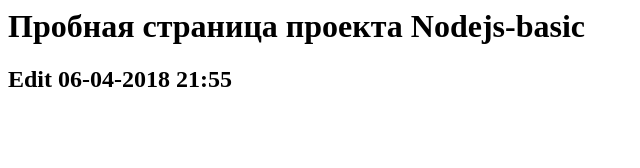
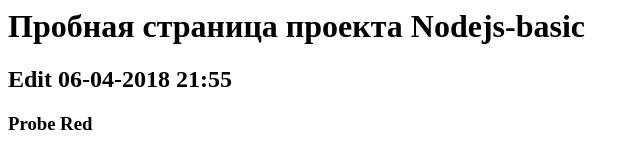
Before and after one commit to marat-landed/nodejs-basic, a website: page public/index.html in a window 1280 px wide. Shown: the whole page, without its empty margins (0-640 px from the left). Drawn offline with Linux system fonts and the light colour scheme.

Commit message:
06-04-18 21:55

```diff
--- a/public/index.html
+++ b/public/index.html
@@ -4,5 +4,6 @@
 <body>
   <h1>Пробная страница проекта Nodejs-basic</h1>
   <h2>Edit 06-04-2018 21:55</h2>
+  <h3>Probe Red</h3>
 </body>
 </html>
```
